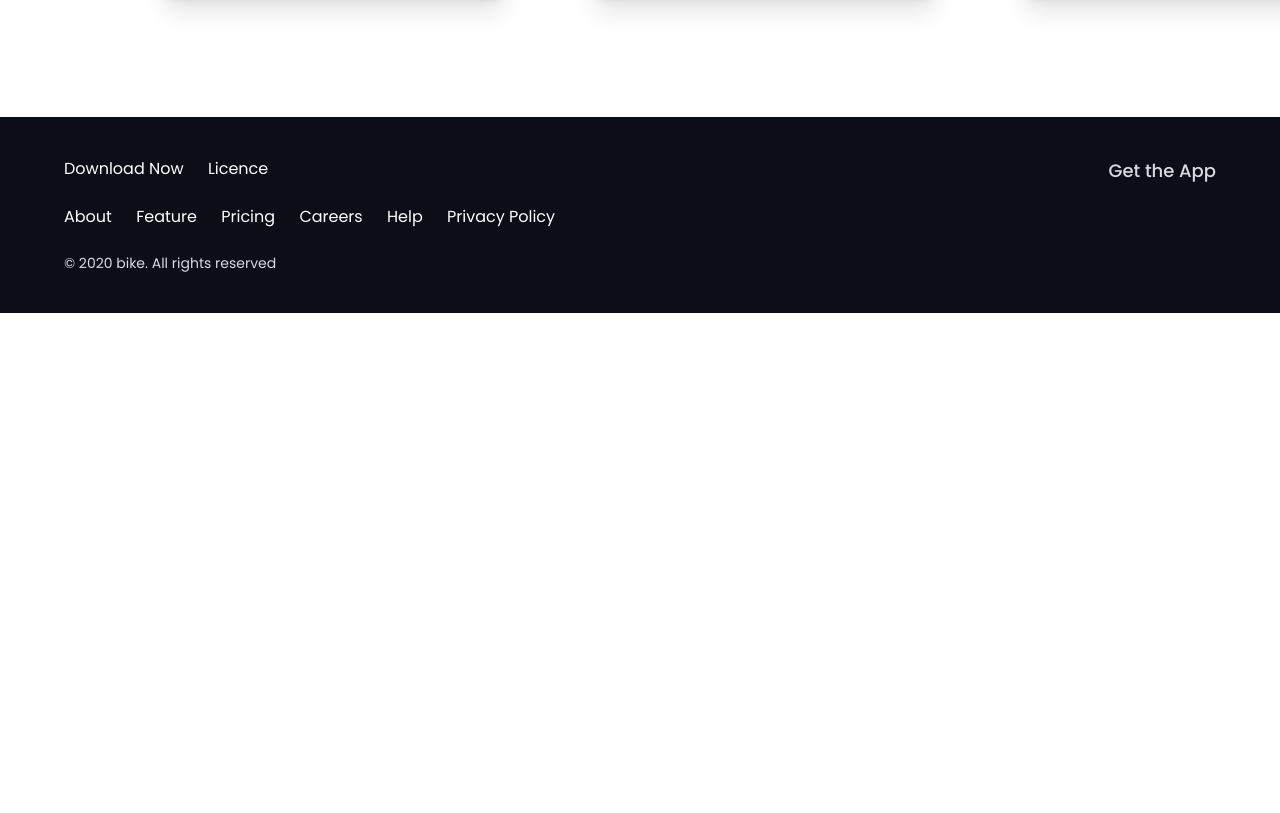
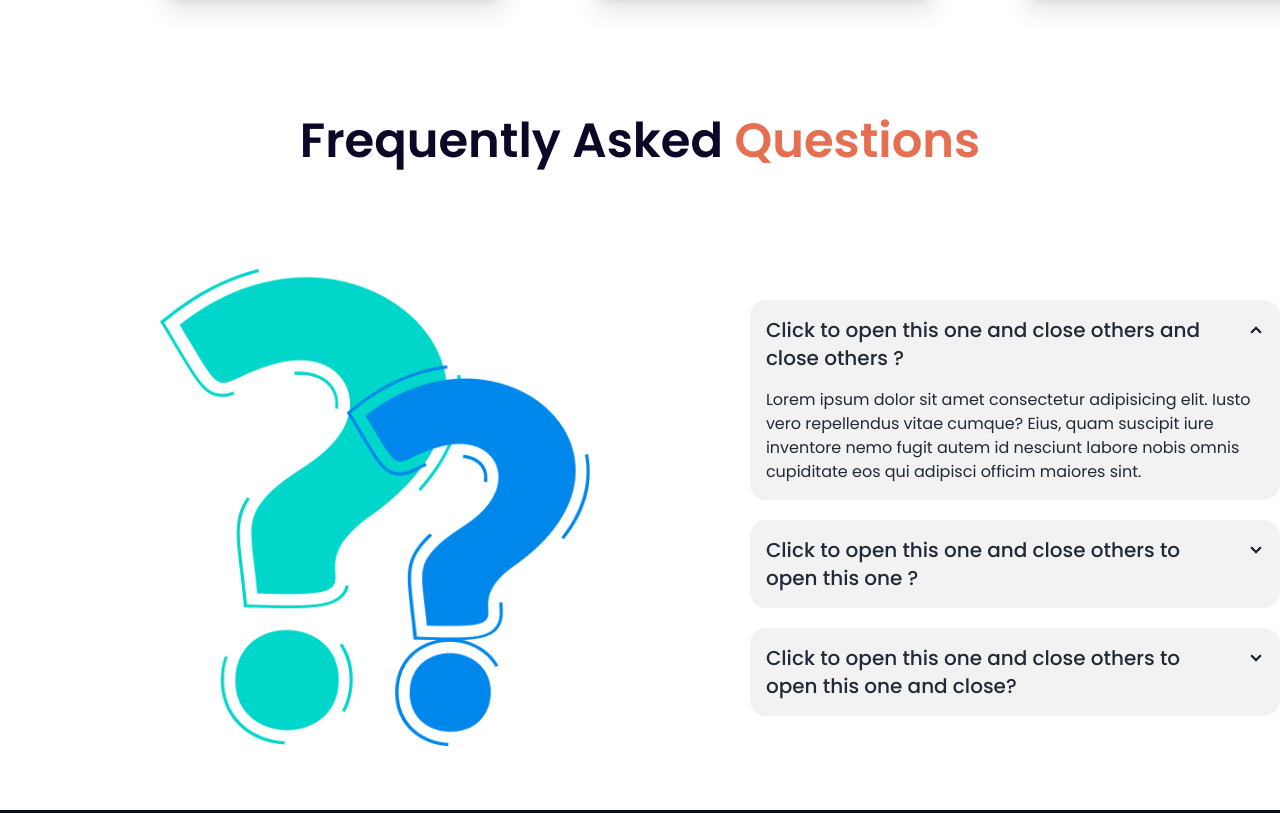
Before and after one commit to Mahmud4M/biker-zone-practise, a plain HTML site: page index.html in a window 1280 px wide. Shown: the part 2543-3356 px from the top of the page. Before the commit the page ends 2856 px from the top, so only its background shows below. Drawn offline with nearby package versions, Linux system fonts and the light colour scheme.

Commit message:
Commit last

```diff
--- a/index.html
+++ b/index.html
@@ -285,6 +285,51 @@
         </div>
       </section>
       <!-- Happy Part End -->
+      <!-- Question Part Start -->
+      <section>
+        <div>
+          <div class="text-center mb-10">
+            <h1 class="text-head-color text-3xl md:text-5xl lg:text-5xl font-semibold">Frequently Asked <span class="text-bike-primary">Questions</span></h1>
+          </div>
+          <div class="flex items-center">
+            <div class="md:py-16 md:px-40 md:gap-20 lg:py-16 lg:px-40 lg:gap-20">
+              <img src="images/others/faq.png" alt="">
+            </div>
+            <div class=" w-[550px] space-y-5">
+
+              <div class="collapse collapse-arrow bg-base-200">
+                <input type="radio" name="my-accordion-2" checked="checked" />
+                <div class="collapse-title text-xl font-medium">
+                  Click to open this one and close others and close others ?
+                </div>
+                <div class="collapse-content">
+                  <p>Lorem ipsum dolor sit amet consectetur adipisicing elit. Iusto vero repellendus vitae cumque? Eius, quam suscipit iure inventore nemo fugit autem id nesciunt labore nobis omnis cupiditate eos qui adipisci officim maiores sint.</p>
+                </div>
+              </div>
+              <div class="collapse collapse-arrow bg-base-200">
+                <input type="radio" name="my-accordion-2" />
+                <div class="collapse-title text-xl font-medium">
+                  Click to open this one and close others to open this one ?
+                </div>
+                <div class="collapse-content">
+                  <p>Lorem ipsum dolor sit amet consectetur adipisicing elit. Iusto vero repellendus vitae cumque? Eius, quam suscipit iure inventore nemo fugit autem id nesciunt labore nobis omnis cupiditate eos qui adipisci officia eaque esse recusandae dolores rem, quisquam veritatis, magni facere quae? Praesentium aspernatur ducimus dolor aperiam debitis, laudantium maiores sint.</p>
+                </div>
+              </div>
+              <div class="collapse collapse-arrow bg-base-200">
+                <input type="radio" name="my-accordion-2" />
+                <div class="collapse-title text-xl font-medium">
+                  Click to open this one and close others to open this one and close?
+                </div>
+                <div class="collapse-content">
+                  <p>Lorem ipsum dolor sit amet consectetur adipisicing elit. Iusto vero repellendus vitae cumque? Eius, quam suscipit iure inventore nemo fugit autem id nesciunt labore nobis omnis cupiditate eos qui adipisci officia eaque esse recusandae dolores rem, quisquam veritatis, magni facere quae? Praesentium aspernatur ducimus dolor aperiam debitis, laudantium maiores sint.</p>
+                </div>
+              </div>
+
+            </div>
+          </div>
+        </div>
+      </section>
+      <!-- Question Part End -->
     </Main>
     <!-- Main Part End -->
 
```
